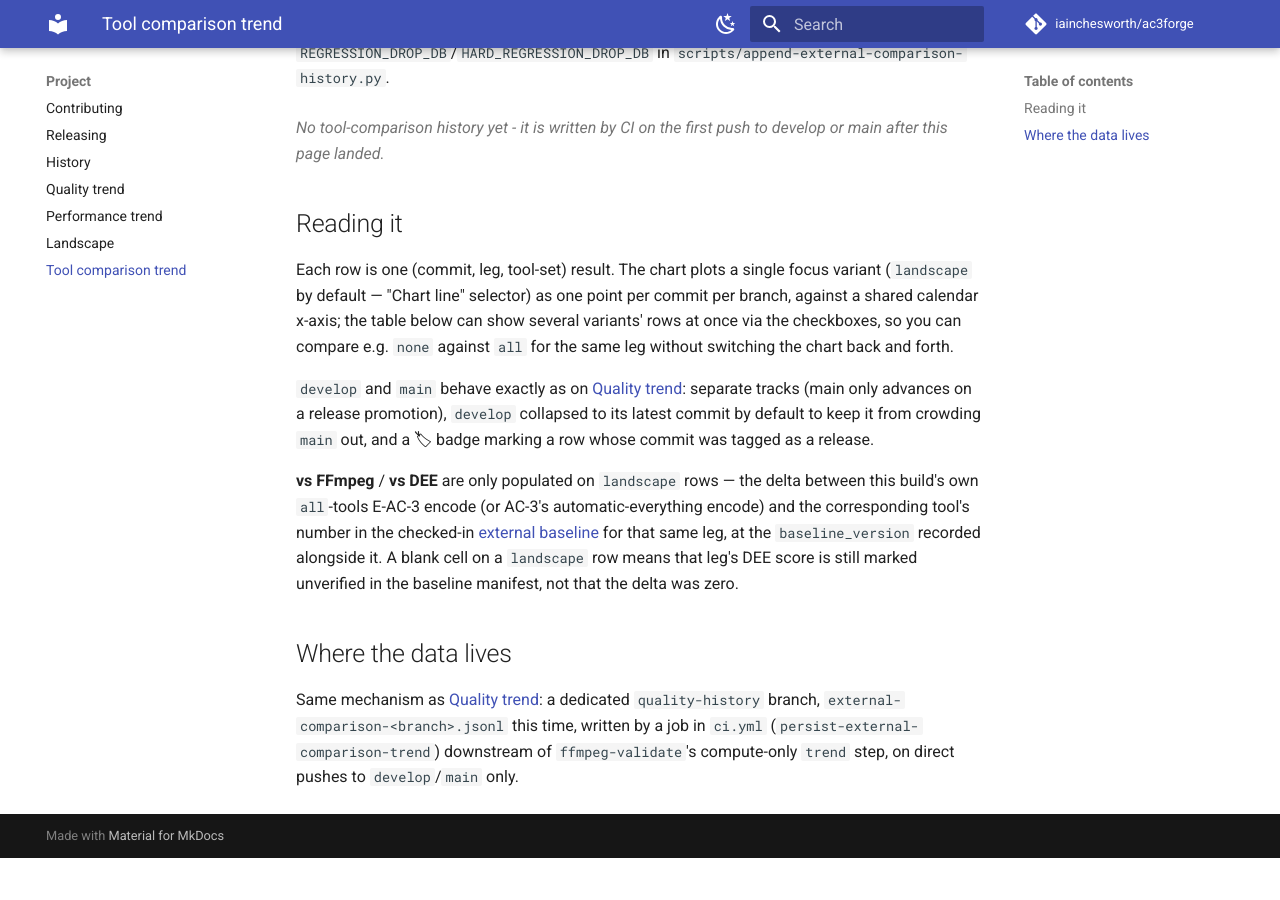
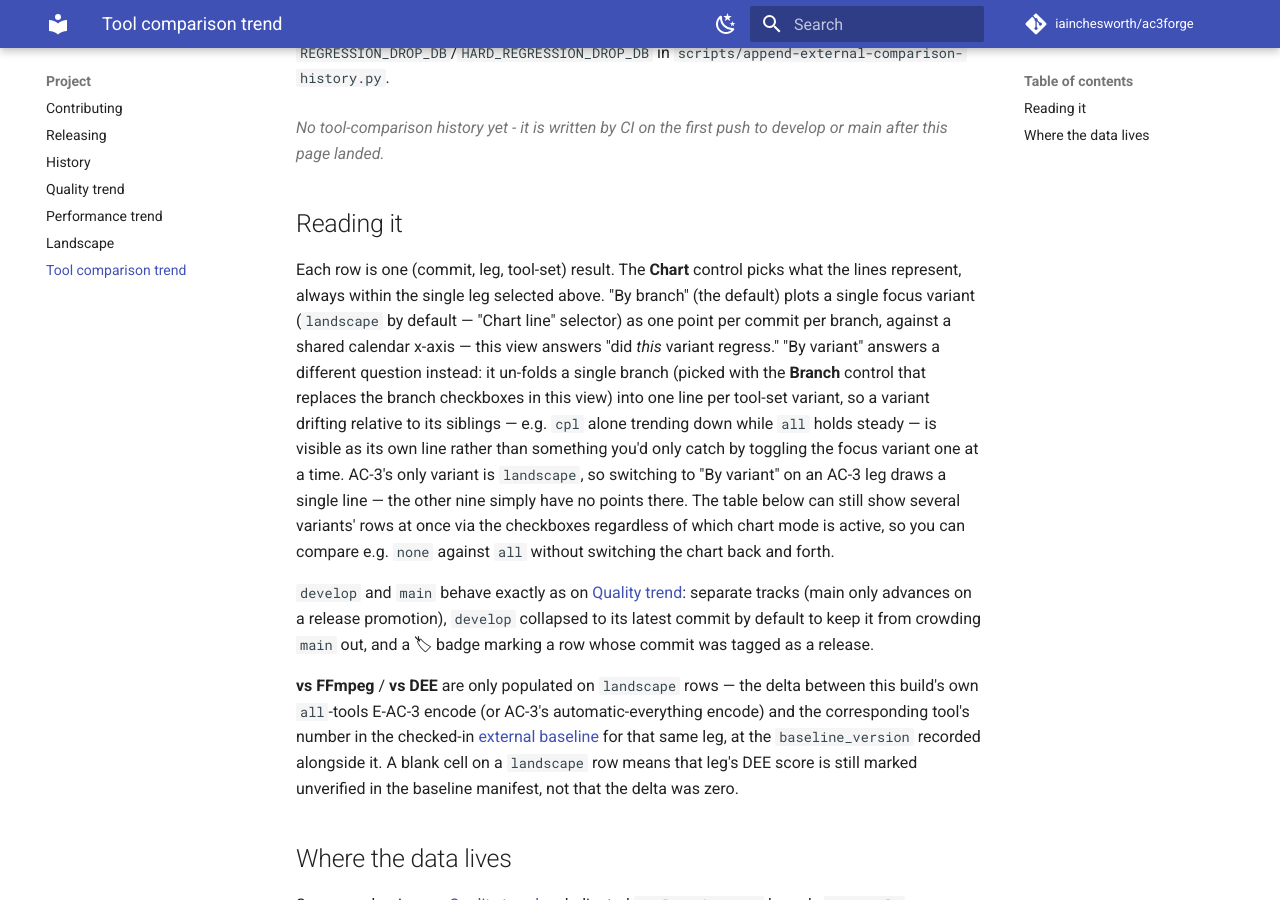
Before and after one commit to iainchesworth/ac3forge, an MkDocs documentation site: the page built from docs/tool-comparison-trend.md, in a window 1280 px wide and 900 px high, scrolled down 706 px. Built offline with MkDocs 1.6.1 and Material for MkDocs 9.7.7, drawn with Linux system fonts in a browser that asks for light colours; comment, search, counter and statistics services are not loaded; before the commit the page ends 1564 px from its top, so only the background shows below that.

Commit message:
feat: add per-variant chart mode to tool comparison trend
The chart plotted a single focus variant per branch, so a specific
Annex E tool-set silently drifting relative to its siblings (e.g. cpl
alone trending down while all/none held steady) was only visible by
toggling the focus variant one at a time, never as a trend. Adds a
Chart selector that switches the SVG to one line per variant for a
single branch instead, mirroring quality-trend.md's per-platform-leg
view.

```diff
--- a/docs/tool-comparison-trend.md
+++ b/docs/tool-comparison-trend.md
@@ -85,6 +85,22 @@
   // leg, so the checkboxes below are the same list regardless of which leg
   // is selected, and rows for a variant the leg doesn't have just don't show.
   const ALL_VARIANTS = ["landscape", "none", "cpl", "spx", "aht", "cpl+spx", "all", "ecpl", "tpn", "ecpl+tpn"];
+  // Fixed color per variant, same reasoning as quality-trend.md's LEGS - a
+  // variant's line keeps the same color across renders instead of shuffling
+  // with whichever variants happen to have data for the selected leg (AC-3's
+  // only variant is "landscape"; the rest just have no points there).
+  const VARIANT_COLORS = {
+    landscape: "#7c4dff",
+    none: "#00acc1",
+    cpl: "#43a047",
+    spx: "#fb8c00",
+    aht: "#e53935",
+    "cpl+spx": "#3949ab",
+    all: "#d81b60",
+    ecpl: "#6d4c41",
+    tpn: "#00897b",
+    "ecpl+tpn": "#757575",
+  };
   // The chart plots one metric line per branch for a single focus variant -
   // same reasoning as quality-trend.md's own chart (a line per leg AND per
   // variant would be unreadable) - while the table below can show every
@@ -95,7 +111,17 @@
 
   const state = {
     leg: "eac3-stereo-192",
+    // "branch": one line per branch for a single focus variant (the
+    // original view). "variant": one line per tool-set variant for a single
+    // branch, un-folded - same branch-vs-leg tradeoff as quality-trend.md's
+    // "By platform leg" view: never both branch and variant as line
+    // dimensions at once, since up to 10 variants x 2 branches would be as
+    // unreadable as the per-leg-and-variant chart this page already avoids.
+    chartMode: "branch",
     chartVariant: "landscape",
+    // Which branch's per-variant lines are drawn in "variant" mode. develop
+    // by default, same reasoning as quality-trend.md's legBranch.
+    chartBranch: "develop",
     tableVariants: Object.fromEntries(ALL_VARIANTS.map((v) => [v, DEFAULT_TABLE_VARIANTS.includes(v)])),
     branches: { main: true, develop: true },
     developFullHistory: false,
@@ -167,8 +193,15 @@
     return records.reduce((a, b) => (a.commit_date > b.commit_date ? a : b)).commit;
   }
 
+  // "variant" mode always looks at one branch's full leg history - same
+  // reasoning as quality-trend.md's leg view: the point is seeing a
+  // per-variant trend over many commits, so the develop-collapse and
+  // other-branch filters "branch" mode uses don't apply here.
   function visibleRecords(allRecords) {
     const legRecords = allRecords.filter((r) => r.leg === state.leg);
+    if (state.chartMode === "variant") {
+      return legRecords.filter((r) => r.branch === state.chartBranch);
+    }
     const latestDevelop = mostRecentCommit(legRecords.filter((r) => r.branch === "develop"));
     return legRecords.filter((r) => {
       if (!state.branches[r.branch]) return false;
@@ -198,11 +231,18 @@
     return trail.reduce((sum, r) => sum + r.snr_db, 0) / trail.length;
   }
 
-  function buildChart(seriesByBranch, releasesBySha) {
+  // Generic over what a "track" is: branch mode passes one track per branch
+  // for the focus variant, variant mode passes one track per tool-set
+  // variant for a single branch - same x/y math and SVG either way, only the
+  // line count and labels differ. Each track is { key, label, color, points
+  // } - see quality-trend.md's identical buildChart for the same pattern.
+  function buildChart(tracks, releasesBySha) {
     const width = 760, height = 220, pad = { top: 12, right: 12, bottom: 32, left: 42 };
-    const allPoints = TRACKS.flatMap((t) => seriesByBranch[t.branch] || []);
+    const allPoints = tracks.flatMap((t) => t.points);
     if (allPoints.length === 0) {
-      return `<p class="tool-trend-status">No "${state.chartVariant}" history for ${state.leg} in the current view.</p>`;
+      return state.chartMode === "variant"
+        ? `<p class="tool-trend-status">No history for ${state.leg} on ${state.chartBranch} in the current view.</p>`
+        : `<p class="tool-trend-status">No "${state.chartVariant}" history for ${state.leg} in the current view.</p>`;
     }
     const dbValues = allPoints.map((p) => p.snr_db);
     const minDb = Math.min(...dbValues) - 2;
@@ -214,7 +254,10 @@
     const x = (t) => pad.left + (maxT === minT ? (width - pad.left - pad.right) / 2 : ((t - minT) / (maxT - minT)) * (width - pad.left - pad.right));
     const y = (db) => height - pad.bottom - ((db - minDb) / (maxDb - minDb)) * (height - pad.top - pad.bottom);
 
-    let svg = `<svg class="tool-trend-chart" viewBox="0 0 ${width} ${height}" width="${width}" height="${height}" role="img" aria-label="SNR by commit date, ${state.leg} ${state.chartVariant}">`;
+    const chartLabel = state.chartMode === "variant"
+      ? `SNR by commit date, ${state.leg} on ${state.chartBranch}, by variant`
+      : `SNR by commit date, ${state.leg} ${state.chartVariant}`;
+    let svg = `<svg class="tool-trend-chart" viewBox="0 0 ${width} ${height}" width="${width}" height="${height}" role="img" aria-label="${chartLabel}">`;
     for (let i = 0; i <= 4; i++) {
       const db = minDb + ((maxDb - minDb) * i) / 4;
       const gy = y(db);
@@ -224,8 +267,8 @@
     svg += `<text x="${pad.left}" y="${height - 8}" text-anchor="start" font-size="10" fill="var(--md-default-fg-color--light)">${new Date(minT).toISOString().slice(0, 10)}</text>`;
     svg += `<text x="${width - pad.right}" y="${height - 8}" text-anchor="end" font-size="10" fill="var(--md-default-fg-color--light)">${new Date(maxT).toISOString().slice(0, 10)}</text>`;
 
-    for (const track of TRACKS) {
-      const pts = seriesByBranch[track.branch] || [];
+    for (const track of tracks) {
+      const pts = track.points;
       if (pts.length === 0) continue;
       if (pts.length > 1) {
         const path = pts.map((p, i) => `${i === 0 ? "M" : "L"}${x(Date.parse(p.commit_date)).toFixed(1)},${y(p.snr_db).toFixed(1)}`).join(" ");
@@ -246,12 +289,14 @@
     return svg;
   }
 
-  function buildLegend(seriesByBranch, releasesBySha) {
-    const items = TRACKS.filter((t) => state.branches[t.branch]).map((t) => {
-      const note = t.branch === "develop" && !state.developFullHistory ? " (latest commit only)" : "";
-      return `<span><i style="background:${t.color}"></i>${t.branch}${note}</span>`;
-    });
-    const anyRelease = Object.values(seriesByBranch).flat().some((p) => releasesBySha[p.commit]);
+  // Filters out tracks with no points rather than trusting the caller's
+  // list - branch mode already sets an unchecked branch's points to [], and
+  // variant mode's ALL_VARIANTS list includes variants the selected leg
+  // never emits (AC-3 only has "landscape"), so this is the one place both
+  // cases collapse to "don't show a swatch for a line nothing was drawn for".
+  function buildLegend(tracks, releasesBySha) {
+    const items = tracks.filter((t) => t.points.length > 0).map((t) => `<span><i style="background:${t.color}"></i>${t.label}</span>`);
+    const anyRelease = tracks.some((t) => t.points.some((p) => releasesBySha[p.commit]));
     if (anyRelease) {
       items.push('<span><i style="background:none;border:1.5px dashed var(--md-default-fg-color--light);"></i>tagged release</span>');
     }
@@ -304,6 +349,7 @@
   }
 
   function buildControls() {
+    const variantMode = state.chartMode === "variant";
     return `
       <div class="tool-trend-controls">
         <label for="tool-trend-leg">Leg
@@ -311,14 +357,29 @@
             ${LEGS.map((l) => `<option value="${l}" ${state.leg === l ? "selected" : ""}>${l}</option>`).join("")}
           </select>
         </label>
-        <label for="tool-trend-chart-variant">Chart line
-          <select id="tool-trend-chart-variant">
-            ${ALL_VARIANTS.map((v) => `<option value="${v}" ${state.chartVariant === v ? "selected" : ""}>${v}</option>`).join("")}
+        <label for="tool-trend-chart-mode">Chart
+          <select id="tool-trend-chart-mode">
+            <option value="branch" ${!variantMode ? "selected" : ""}>By branch</option>
+            <option value="variant" ${variantMode ? "selected" : ""}>By variant</option>
           </select>
         </label>
-        <label><input type="checkbox" id="tool-trend-branch-main" ${state.branches.main ? "checked" : ""}/> main</label>
-        <label><input type="checkbox" id="tool-trend-branch-develop" ${state.branches.develop ? "checked" : ""}/> develop</label>
-        ${state.branches.develop ? `<label><input type="checkbox" id="tool-trend-develop-history" ${state.developFullHistory ? "checked" : ""}/> develop: show full history</label>` : ""}
+        ${variantMode ? `
+          <label for="tool-trend-chart-branch">Branch
+            <select id="tool-trend-chart-branch">
+              <option value="develop" ${state.chartBranch === "develop" ? "selected" : ""}>develop</option>
+              <option value="main" ${state.chartBranch === "main" ? "selected" : ""}>main</option>
+            </select>
+          </label>
+        ` : `
+          <label for="tool-trend-chart-variant">Chart line
+            <select id="tool-trend-chart-variant">
+              ${ALL_VARIANTS.map((v) => `<option value="${v}" ${state.chartVariant === v ? "selected" : ""}>${v}</option>`).join("")}
+            </select>
+          </label>
+          <label><input type="checkbox" id="tool-trend-branch-main" ${state.branches.main ? "checked" : ""}/> main</label>
+          <label><input type="checkbox" id="tool-trend-branch-develop" ${state.branches.develop ? "checked" : ""}/> develop</label>
+          ${state.branches.develop ? `<label><input type="checkbox" id="tool-trend-develop-history" ${state.developFullHistory ? "checked" : ""}/> develop: show full history</label>` : ""}
+        `}
       </div>
       <div class="tool-trend-variant-filter">
         <span>Table rows:</span>
@@ -332,18 +393,38 @@
       state.leg = e.target.value;
       render(allRecords, releasesBySha);
     });
-    document.getElementById("tool-trend-chart-variant").addEventListener("change", (e) => {
-      state.chartVariant = e.target.value;
+    document.getElementById("tool-trend-chart-mode").addEventListener("change", (e) => {
+      state.chartMode = e.target.value;
       render(allRecords, releasesBySha);
     });
-    document.getElementById("tool-trend-branch-main").addEventListener("change", (e) => {
-      state.branches.main = e.target.checked;
-      render(allRecords, releasesBySha);
-    });
-    document.getElementById("tool-trend-branch-develop").addEventListener("change", (e) => {
-      state.branches.develop = e.target.checked;
-      render(allRecords, releasesBySha);
-    });
+    const chartBranchSelect = document.getElementById("tool-trend-chart-branch");
+    if (chartBranchSelect) {
+      chartBranchSelect.addEventListener("change", (e) => {
+        state.chartBranch = e.target.value;
+        render(allRecords, releasesBySha);
+      });
+    }
+    const chartVariantSelect = document.getElementById("tool-trend-chart-variant");
+    if (chartVariantSelect) {
+      chartVariantSelect.addEventListener("change", (e) => {
+        state.chartVariant = e.target.value;
+        render(allRecords, releasesBySha);
+      });
+    }
+    const mainToggle = document.getElementById("tool-trend-branch-main");
+    if (mainToggle) {
+      mainToggle.addEventListener("change", (e) => {
+        state.branches.main = e.target.checked;
+        render(allRecords, releasesBySha);
+      });
+    }
+    const developToggle = document.getElementById("tool-trend-branch-develop");
+    if (developToggle) {
+      developToggle.addEventListener("change", (e) => {
+        state.branches.develop = e.target.checked;
+        render(allRecords, releasesBySha);
+      });
+    }
     const historyToggle = document.getElementById("tool-trend-develop-history");
     if (historyToggle) {
       historyToggle.addEventListener("change", (e) => {
@@ -359,19 +440,35 @@
     });
   }
 
+  // Builds this render's tracks per state.chartMode - branch mode keeps one
+  // track per branch for the focus variant (chartSeries); variant mode
+  // un-folds the single chartBranch into one track per tool-set variant.
+  // Mirrors quality-trend.md's identical buildTracks.
+  function buildTracks(visible) {
+    if (state.chartMode === "variant") {
+      return ALL_VARIANTS.map((v) => ({
+        key: v,
+        label: v,
+        color: VARIANT_COLORS[v],
+        points: chartSeries(visible, v),
+      }));
+    }
+    return TRACKS.map((t) => ({
+      key: t.branch,
+      label: t.branch === "develop" && !state.developFullHistory ? `${t.branch} (latest commit only)` : t.branch,
+      color: t.color,
+      points: state.branches[t.branch] ? chartSeries(visible.filter((r) => r.branch === t.branch), state.chartVariant) : [],
+    }));
+  }
+
   function render(allRecords, releasesBySha) {
     const allLegRecords = allRecords.filter((r) => r.leg === state.leg);
     const visible = visibleRecords(allRecords);
-    const seriesByBranch = {};
-    for (const track of TRACKS) {
-      seriesByBranch[track.branch] = state.branches[track.branch]
-        ? chartSeries(visible.filter((r) => r.branch === track.branch), state.chartVariant)
-        : [];
-    }
+    const tracks = buildTracks(visible);
     root.innerHTML = `
       ${buildControls()}
-      <div class="tool-trend-chart-wrap">${buildChart(seriesByBranch, releasesBySha)}</div>
-      ${buildLegend(seriesByBranch, releasesBySha)}
+      <div class="tool-trend-chart-wrap">${buildChart(tracks, releasesBySha)}</div>
+      ${buildLegend(tracks, releasesBySha)}
       ${buildTable(visible, allLegRecords, releasesBySha)}
     `;
     attachControlListeners(allRecords, releasesBySha);
@@ -392,12 +489,22 @@
 
 ## Reading it
 
-Each row is one (commit, leg, tool-set) result. The chart plots a single
-focus variant (`landscape` by default — "Chart line" selector) as one point
-per commit per branch, against a shared calendar x-axis; the table below can
-show several variants' rows at once via the checkboxes, so you can compare
-e.g. `none` against `all` for the same leg without switching the chart back
-and forth.
+Each row is one (commit, leg, tool-set) result. The **Chart** control picks
+what the lines represent, always within the single leg selected above. "By
+branch" (the default) plots a single focus variant (`landscape` by default —
+"Chart line" selector) as one point per commit per branch, against a shared
+calendar x-axis — this view answers "did *this* variant regress." "By
+variant" answers a different question instead: it un-folds a single branch
+(picked with the **Branch** control that replaces the branch checkboxes in
+this view) into one line per tool-set variant, so a variant drifting
+relative to its siblings — e.g. `cpl` alone trending down while `all` holds
+steady — is visible as its own line rather than something you'd only catch
+by toggling the focus variant one at a time. AC-3's only variant is
+`landscape`, so switching to "By variant" on an AC-3 leg draws a single line
+— the other nine simply have no points there. The table below can still show
+several variants' rows at once via the checkboxes regardless of which chart
+mode is active, so you can compare e.g. `none` against `all` without
+switching the chart back and forth.
 
 `develop` and `main` behave exactly as on [Quality trend](quality-trend.md):
 separate tracks (main only advances on a release promotion), `develop`
```
Also changed, not shown: other parts of docs/tool-comparison-trend.md (+1 -1 lines).
